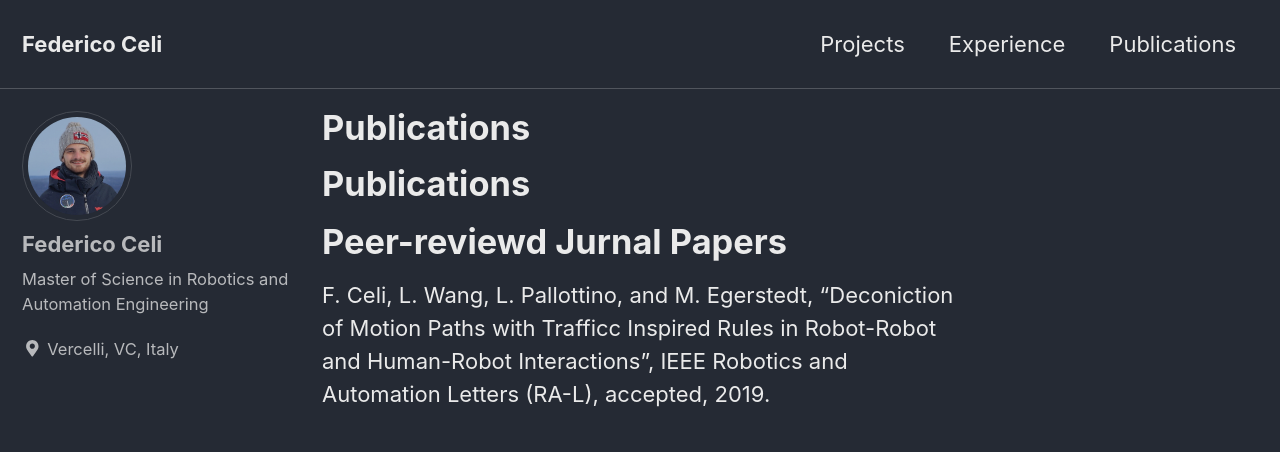
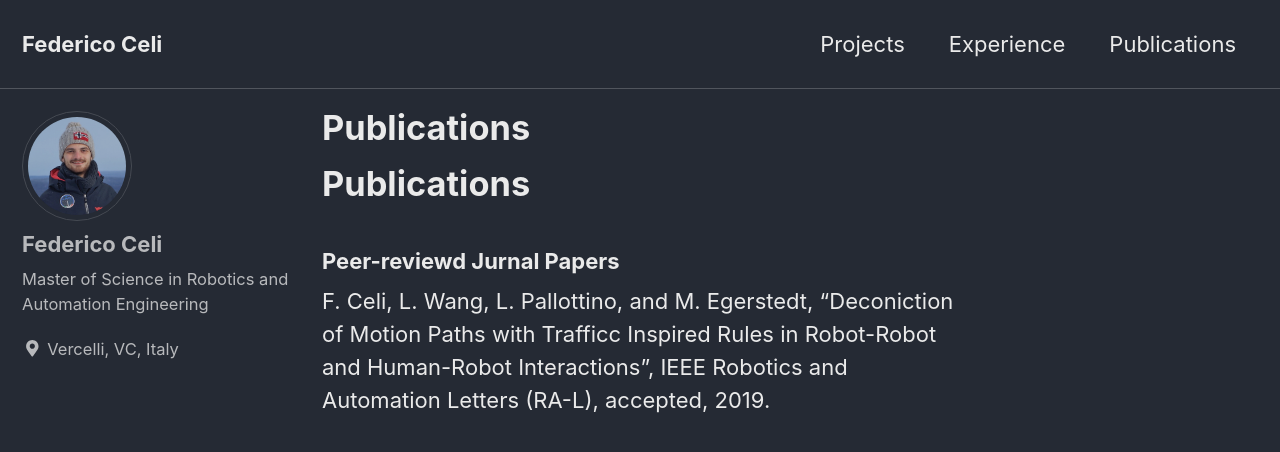
Before and after one commit to federicoceli/federicoceli.github.io, a Jekyll site: the page built from _pages/publications.md, in a window 1280 px wide and 900 px high. Shown: the top 452 px of the window. Built offline with Jekyll 4.4.1, drawn with Linux system fonts in a browser that asks for light colours; cached includes are drawn as plain includes; our own code applies the rules of GitHub Pages for plain Markdown files.

```diff
--- a/_pages/publications.md
+++ b/_pages/publications.md
@@ -1,3 +1,3 @@
 # Publications
-# Peer-reviewd Jurnal Papers
+### Peer-reviewd Jurnal Papers
 F. Celi, L. Wang, L. Pallottino, and M. Egerstedt, “Deconiction of Motion Paths with Trafficc Inspired Rules in Robot-Robot and Human-Robot Interactions”, IEEE Robotics and Automation Letters (RA-L), accepted, 2019.
```
